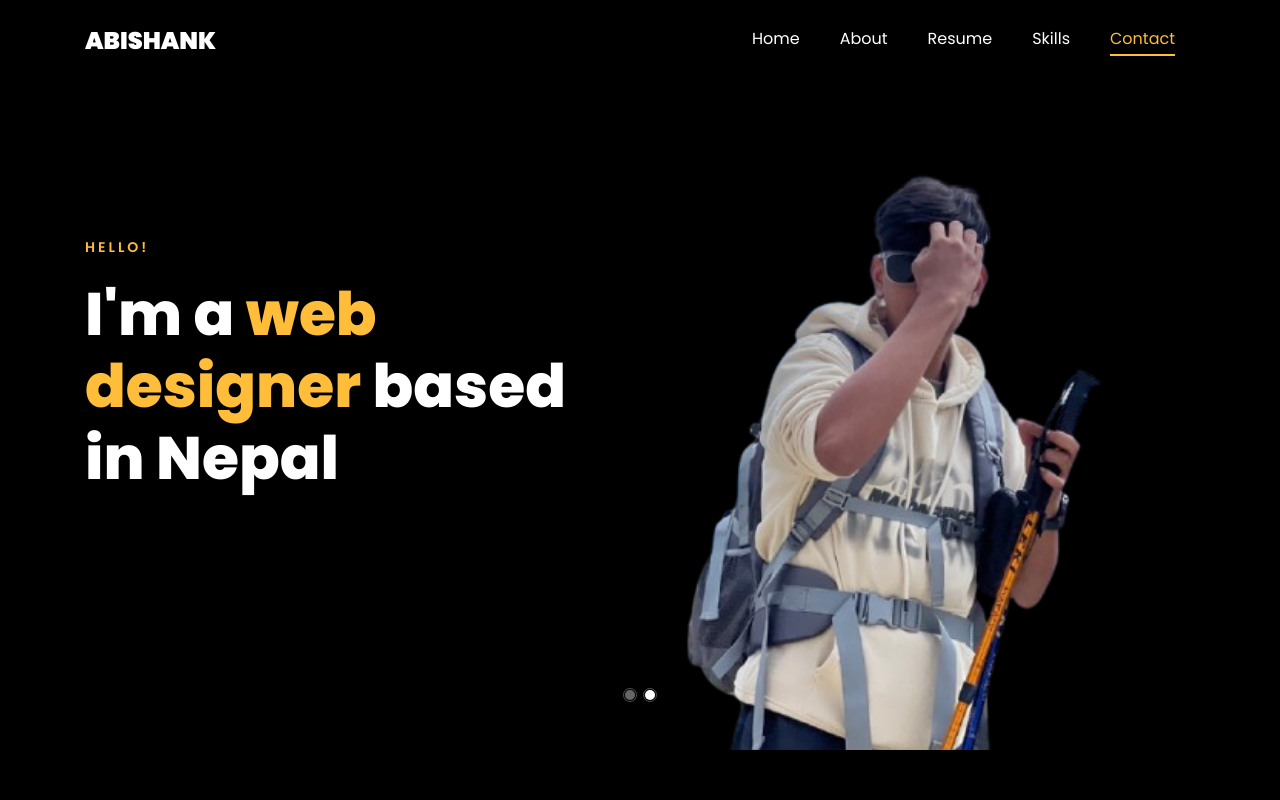
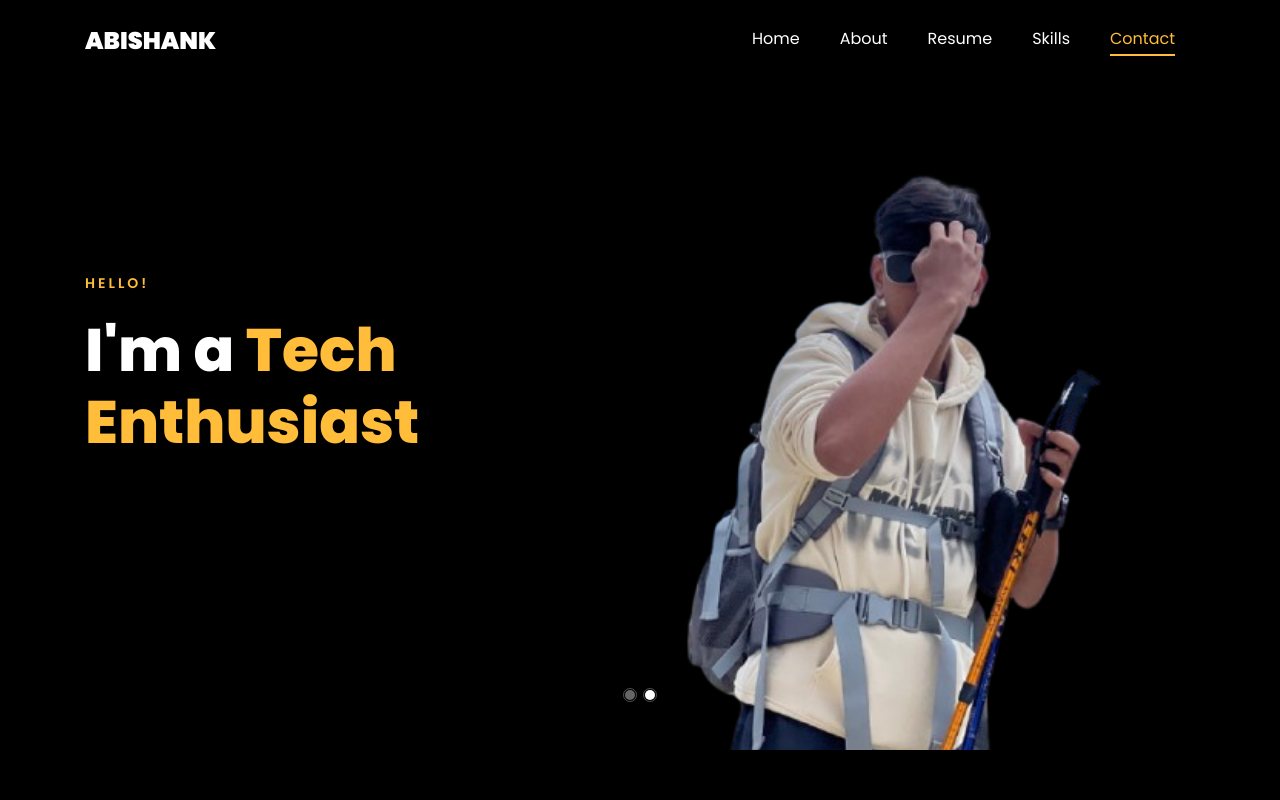
Before and after one commit to ExOs-01/Portfolio, a plain HTML site: page index.html in a window 1280 px wide. Shown: the top 800 px of the page. Drawn offline with Linux system fonts and the light colour scheme; files whose address does not match are found by name.

Commit message:
Update index.html

```diff
--- a/index.html
+++ b/index.html
@@ -73,7 +73,7 @@
 		          <div class="one-forth d-flex align-items-center ftco-animate" data-scrollax=" properties: { translateY: '70%' }">
 		          	<div class="text">
 		          		<span class="subheading">Hello!</span>
-			            <h1 class="mb-4 mt-3">I'm a <span>web designer</span> based in Nepal</h1>
+			            <h1 class="mb-4 mt-3">I'm a <span>Tech Enthusiast</span></h1>
 		            </div>
 		          </div>
 	        	</div>
```
